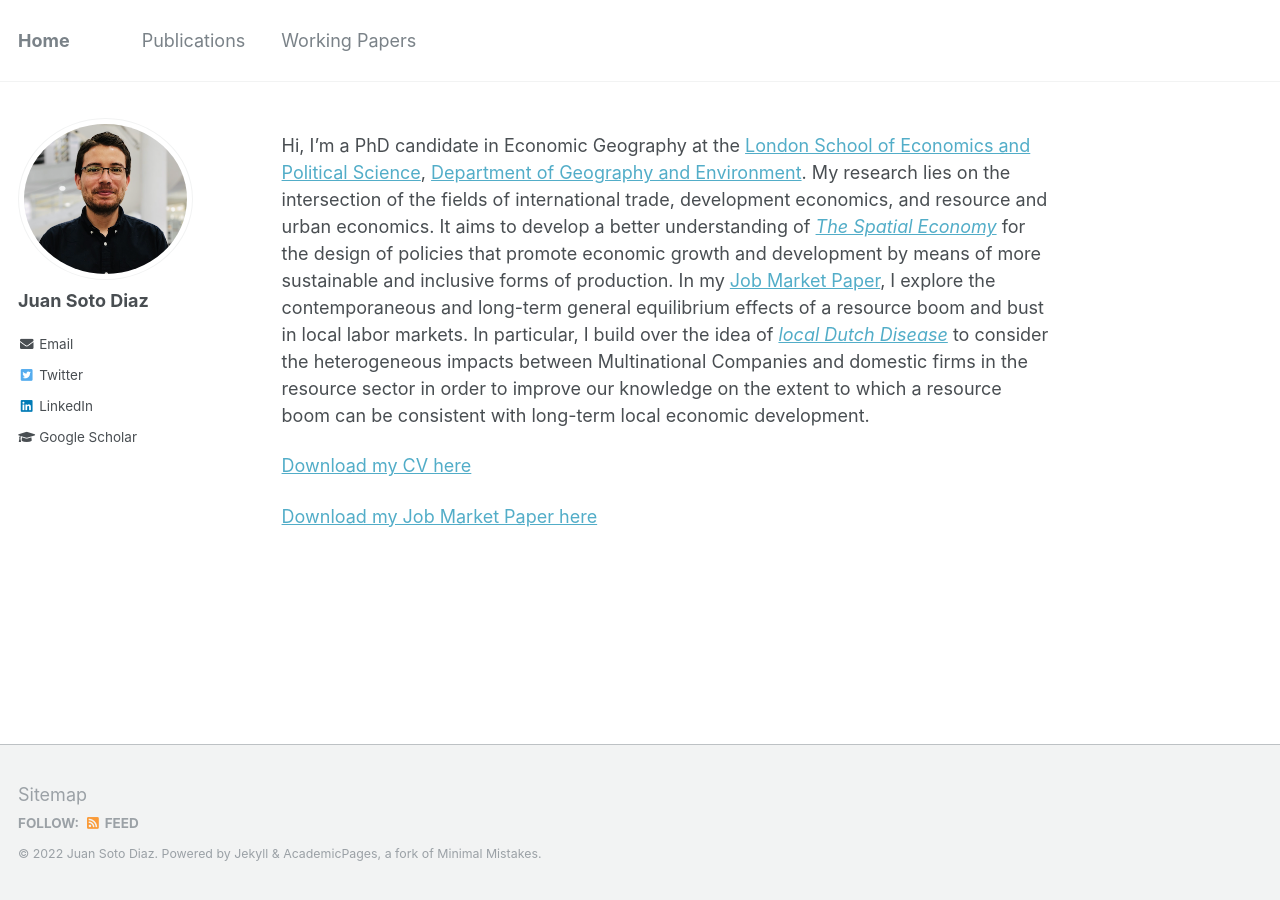
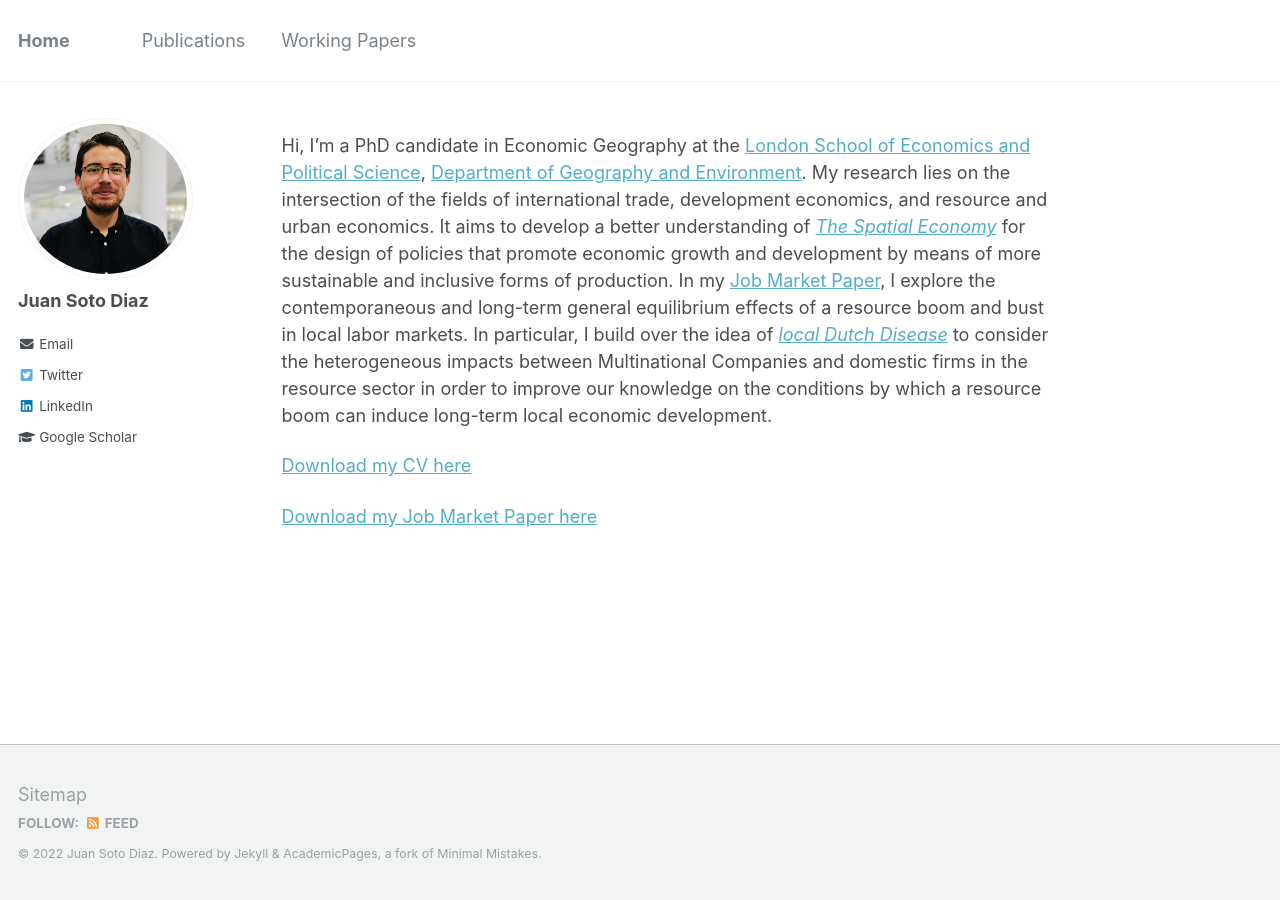
Before and after one commit to pedrofierroz87/pedrofierroz87.github.io, a Jekyll site: the page built from _pages/about.md, in a window 1280 px wide. Built offline with Jekyll 4.4.1, drawn with Linux system fonts in a browser that asks for light colours.

Commit message:
Update about.md

```diff
--- a/_pages/about.md
+++ b/_pages/about.md
@@ -8,7 +8,7 @@ redirect_from:
   - /about.html
 ---
 
-Hi, I'm a PhD candidate in Economic Geography at the [London School of Economics and Political Science](https://lse.ac.uk), [Department of Geography and Environment](https://www.lse.ac.uk/geography-and-environment). My research lies on the intersection of the fields of international trade, development economics, and resource and urban economics. It aims to develop a better understanding of [<i>The Spatial Economy</i>](https://www.aeaweb.org/articles?id=10.1257/jel.20181414) for the design of policies that promote economic growth and development by means of more sustainable and inclusive forms of production. In my [Job Market Paper](https://onlinelibrary.wiley.com/doi/epdf/10.1111/jors.12269), I explore the contemporaneous and long-term general equilibrium effects of a resource boom and bust in local labor markets. In particular, I build over the idea of [<i>local Dutch Disease</i>](https://academic.oup.com/restud/article-abstract/85/2/695/4055596) to consider the heterogeneous impacts between Multinational Companies and domestic firms in the resource sector in order to improve our knowledge on the extent to which a resource boom can be consistent with long-term local economic development.
+Hi, I'm a PhD candidate in Economic Geography at the [London School of Economics and Political Science](https://lse.ac.uk), [Department of Geography and Environment](https://www.lse.ac.uk/geography-and-environment). My research lies on the intersection of the fields of international trade, development economics, and resource and urban economics. It aims to develop a better understanding of [<i>The Spatial Economy</i>](https://www.aeaweb.org/articles?id=10.1257/jel.20181414) for the design of policies that promote economic growth and development by means of more sustainable and inclusive forms of production. In my [Job Market Paper](https://onlinelibrary.wiley.com/doi/epdf/10.1111/jors.12269), I explore the contemporaneous and long-term general equilibrium effects of a resource boom and bust in local labor markets. In particular, I build over the idea of [<i>local Dutch Disease</i>](https://academic.oup.com/restud/article-abstract/85/2/695/4055596) to consider the heterogeneous impacts between Multinational Companies and domestic firms in the resource sector in order to improve our knowledge on the conditions by which a resource boom can induce long-term local economic development.
 
 [Download my CV here](https://onlinelibrary.wiley.com/doi/epdf/10.1111/jors.12269)
 
```
